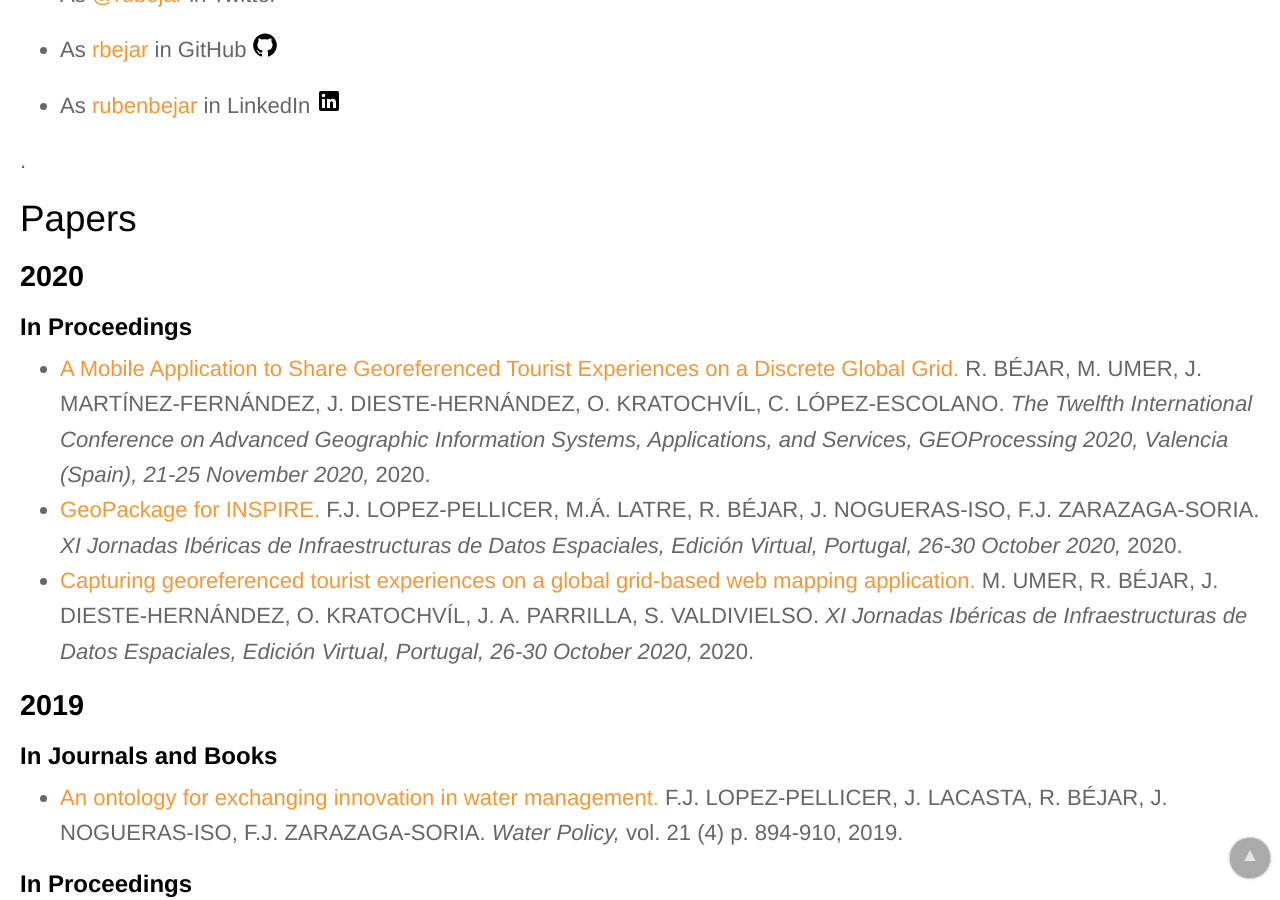
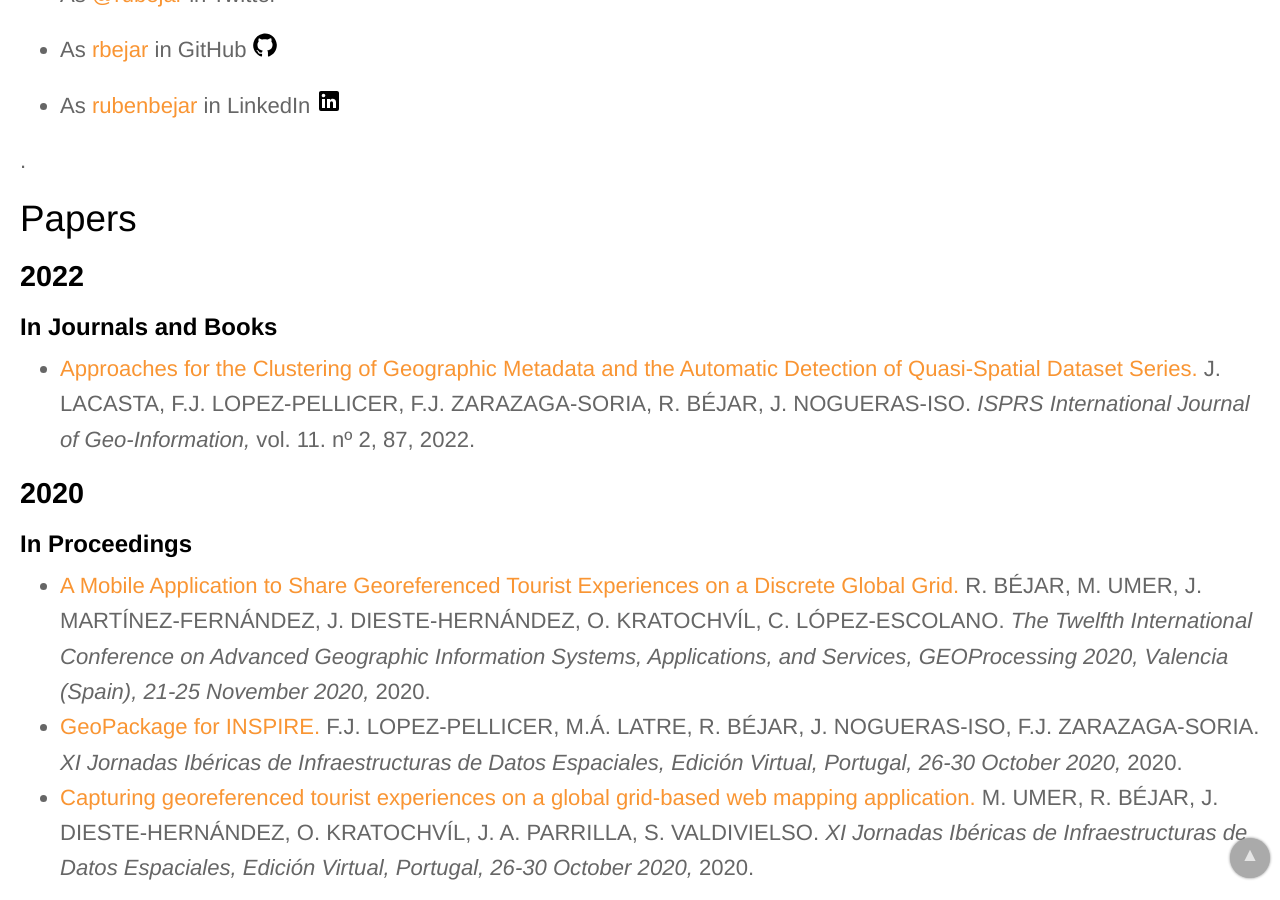
Before and after one commit to IAAA-Lab/IAAA-Lab.github.io, a Jekyll site: the page built from _staff/rbejar.md, in a window 1280 px wide and 900 px high, scrolled down 959 px. Built offline with Jekyll 4.4.1, drawn with Linux system fonts in a browser that asks for light colours.

Commit message:
Update papers.yml

```diff
--- a/_data/papers.yml
+++ b/_data/papers.yml
@@ -2,13 +2,13 @@
 # (los más recientes primero) y dentro de cada año primero van los libros, luego los
 # artículos de revista y capítulos de libro y finalmente los artículos de congresos
 # -------------------
-- title: "Self-Organizing Maps to Evaluate Multidimensional Trajectories of Shrinkage in Spain"
-  url: https://www.mdpi.com/2220-9964/11/2/77
-  authors: A. RUIZ-VARONA, J. LACASTA, J. NOGUERAS-ISO
+- title: "Approaches for the Clustering of Geographic Metadata and the Automatic Detection of Quasi-Spatial Dataset Series"
+  url: https://www.mdpi.com/2220-9964/11/2/87
+  authors: J. LACASTA, F.J. LOPEZ-PELLICER, F.J. ZARAZAGA-SORIA, R. BÉJAR, J. NOGUERAS-ISO
   publication: "ISPRS International Journal of Geo-Information"
-  publication_detail: "vol. 11. nº 2, 77"
+  publication_detail: "vol. 11. nº 2, 87"
   year: 2022
-  doi: 10.3390/ijgi11020077
+  doi: 10.3390/ijgi11020087
 # -------------------
 - title: "The Problem of Reference Rot in Spatial Metadata Catalogues"
   url: https://www.mdpi.com/2220-9964/11/1/27/htm
```
